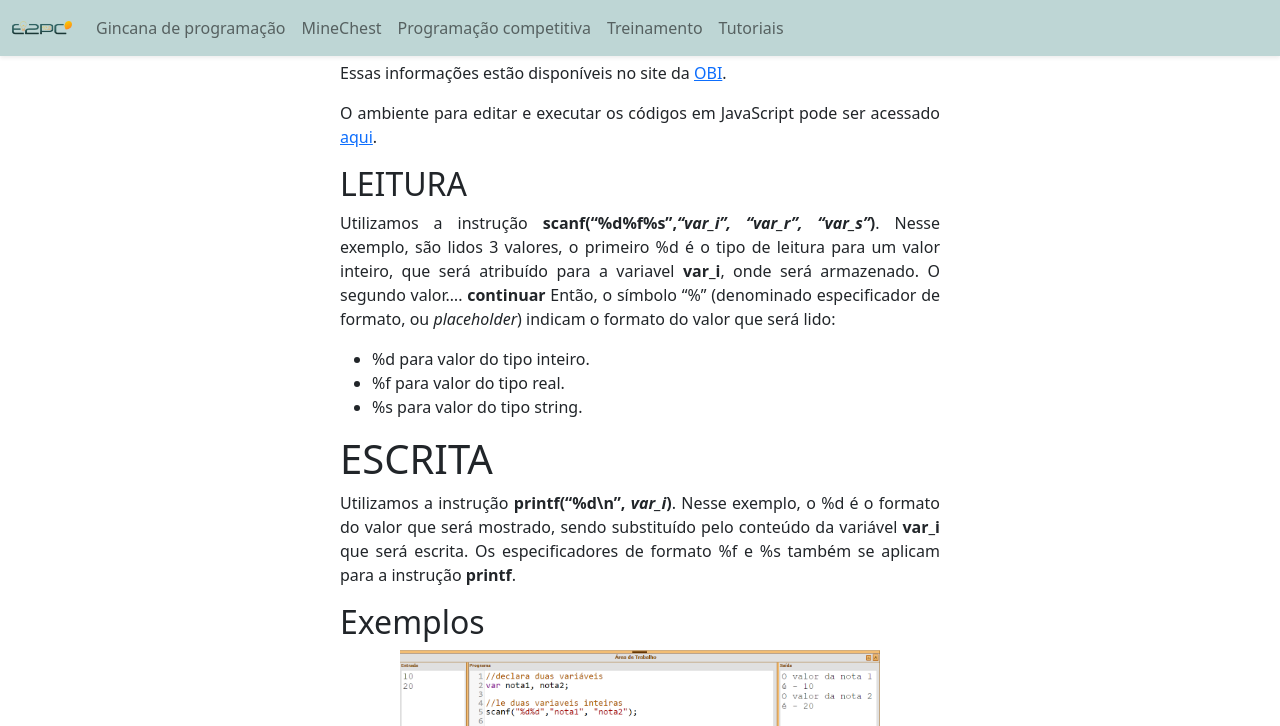
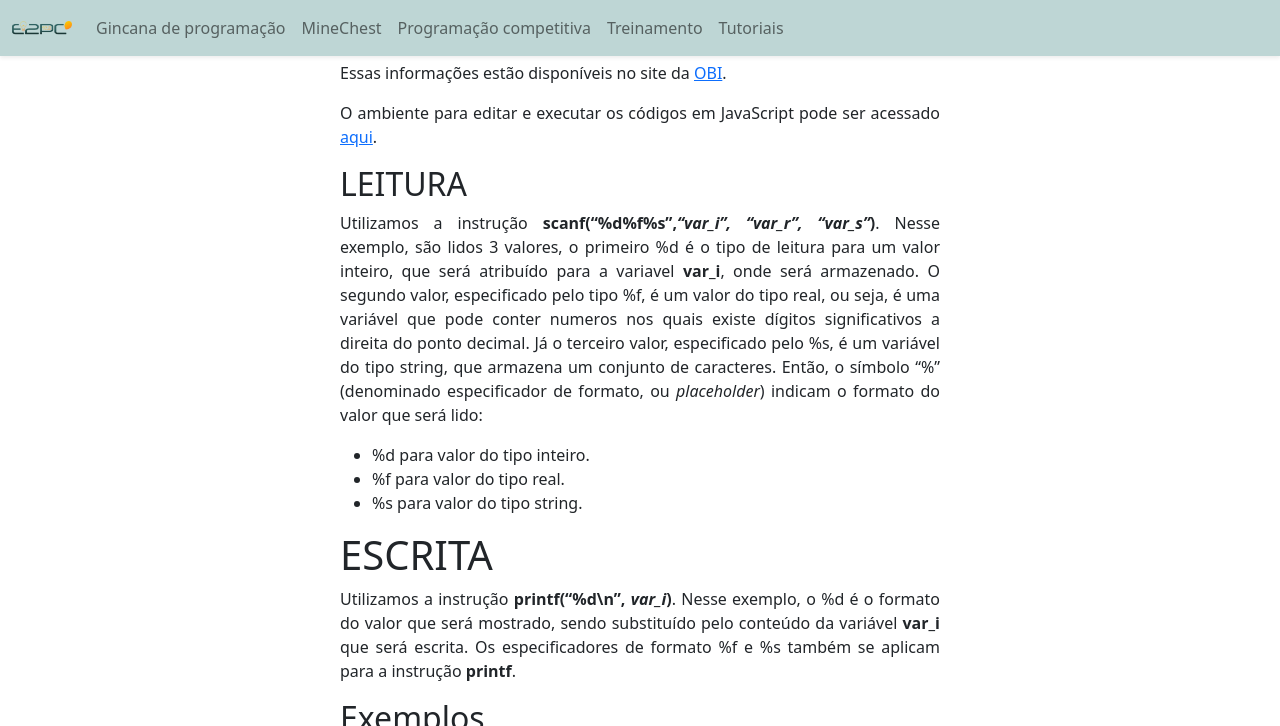
Before and after one commit to E2PC/ProjectPage, a Jekyll site: the page built from tutoriais/saci.md, in a window 1280 px wide and 1400 px high, scrolled down 519 px. Shown: the top 726 px of the window. Built offline with Jekyll 4.4.1, drawn with Linux system fonts in a browser that asks for light colours; nearby versions of some CDN libraries; some of the changed text lies outside the part shown; grey boxes are pictures that could not be loaded.

Commit message:
Update saci.md

```diff
--- a/tutoriais/saci.md
+++ b/tutoriais/saci.md
@@ -24,7 +24,8 @@ O ambiente para editar e executar os códigos em JavaScript pode ser acessado [a
 ## LEITURA
 Utilizamos a instrução **scanf("%d%f%s",*"var_i", "var_r", "var_s"*)**.
 Nesse exemplo, são lidos 3 valores, o primeiro %d é o tipo de leitura para um valor inteiro, que será atribuído para a variavel **var_i**, onde será armazenado.
-O segundo valor.... **continuar**
+O segundo valor, especificado pelo tipo %f, é um valor do tipo real, ou seja, é uma variável que pode conter numeros nos quais existe dígitos significativos a direita do ponto decimal.
+Já o terceiro valor, especificado pelo %s, é um variável do tipo string, que armazena um conjunto de caracteres.
 Então, o símbolo "%" (denominado especificador de formato, ou _placeholder_) indicam o formato do valor que será lido:
 - %d para valor do tipo inteiro.
 - %f para valor do tipo real.
@@ -36,16 +37,15 @@ Nesse exemplo, o %d é o formato do valor que será mostrado, sendo substituído
 Os especificadores de formato %f e %s também se aplicam para a instrução **printf**.
 
 ## Exemplos
-![](../assets/images/tutoriais/saci/exemploPrintf.png)
+![image](https://user-images.githubusercontent.com/65428645/236072281-3ca293a5-8054-4f76-82d2-8957399b1a25.png)
+                                              Fonte: equipe E2PC.
 
-citar fontes das figuras
 
 Obs: É importante ressaltar que para submeter códigos tanto para a OBI quanto para a plataforma Beecrowd, é essencial que seja dada uma quebra de linha, que no caso do JavaScript pode ser dada por "\n", que vem de "new line" (ou nova linha) que força a invocação de outra linha.
 
 Operações básicas matemáticas utilizando JavaScript
 ![](../assets/images/tutoriais/saci/exemploMatematica.png)
-
-citar fontes das figuras
+                                              Fonte: equipe E2PC.
 
 
 
@@ -56,6 +56,7 @@ citar fontes das figuras
 # Exemplo
 Você deve escrever um programa que, dados o preço do litro de álcool, o preço do litro de gasolina e os quilômetros por litro que um carro bi-combustível realiza com cada um desses combustíveis, determine se é mais econômico abastecer os carros da CTT com álcool ou com gasolina. No caso de não haver diferença de custo entre abastecer com álcool ou gasolina a CTT prefere utilizar gasolina.
 ![](../assets/images/tutoriais/saci/exemploCondicional.png)
+                                          Fonte: equipe E2PC.
 
 # Pratique
 - [Tênis](https://olimpiada.ic.unicamp.br/pratique/p1/2021/f2/tenis/)
```
